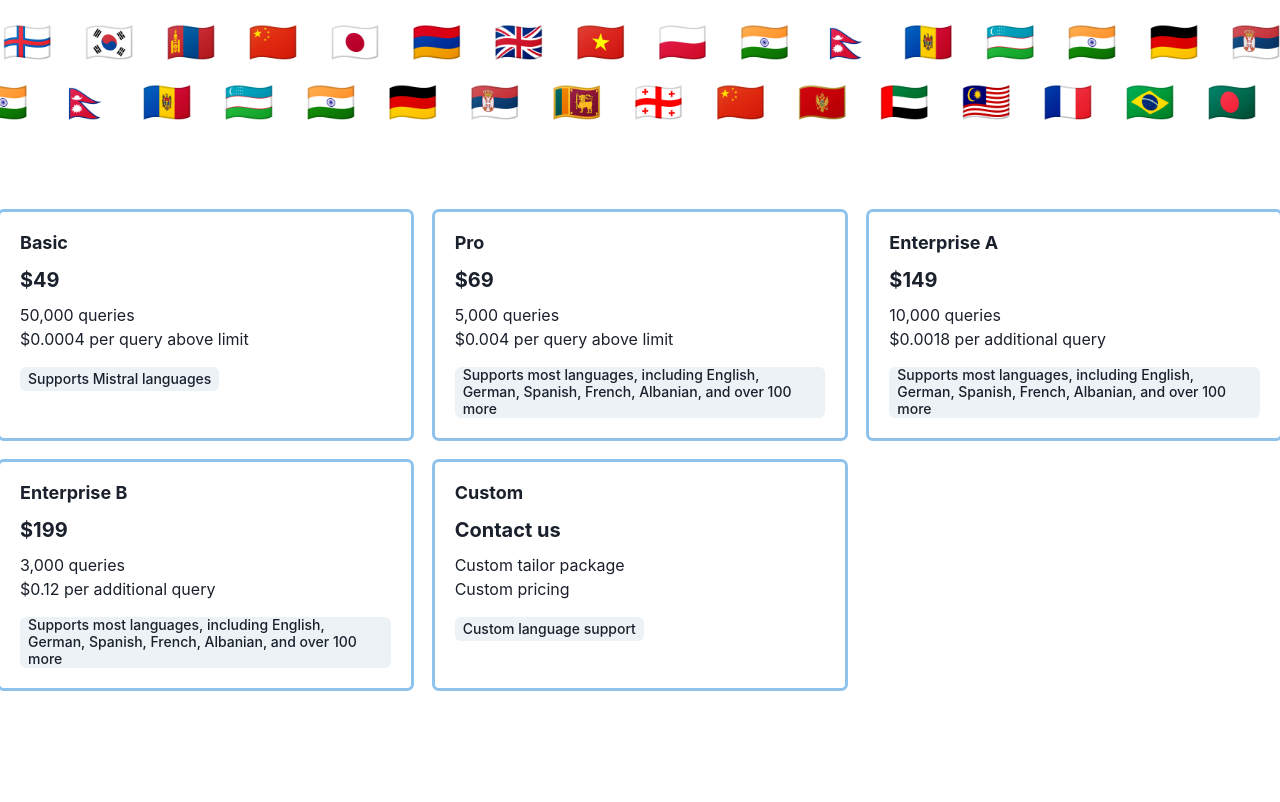
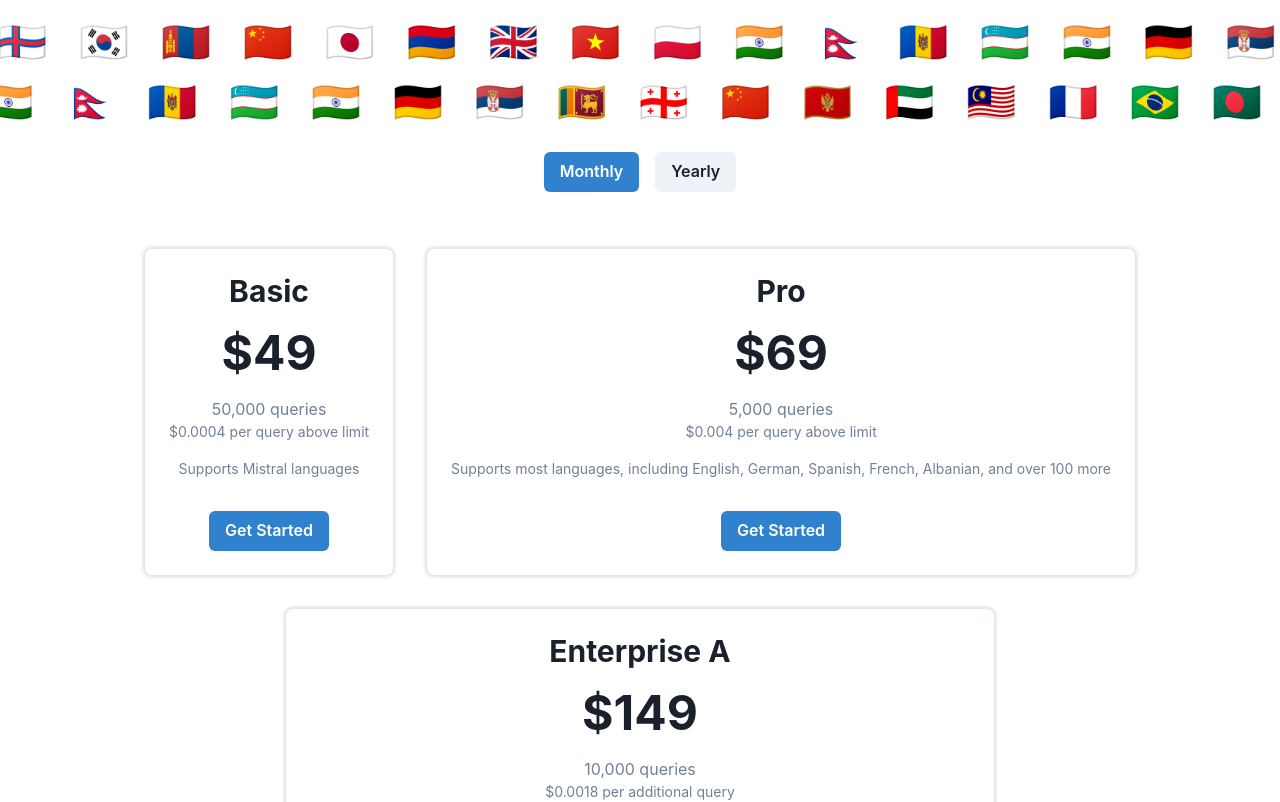
Before and after one commit to KleiAliaj/verbalchat, a Next.js app: page / in a window 1280 px wide. Shown: the part 1940-2742 px from the top of the page. Built offline with nearby package versions, Linux system fonts and the light colour scheme.

Commit message:
Update Timeline.js

```diff
--- a/components/Home/Timeline.js
+++ b/components/Home/Timeline.js
@@ -1,43 +1,88 @@
-import React from 'react';
+import React, { useState } from 'react';
 import {
   Box,
-  Grid,
+  Flex,
+  Text,
+  Button,
+  useColorModeValue,
   Heading,
-  Text,
-  useColorModeValue,
-  Tag
-} from "@chakra-ui/react";
-import { pricingPlans } from './__pricingDetails'; // Adjust the import path as necessary
+  Stack,
+  Badge,
+} from '@chakra-ui/react';
+import { pricingPlans } from './__pricingDetails'; // Import the pricing plans data
 
-const PricingComponent = () => {
-  const cardBgColor = useColorModeValue("white", "gray.700");
+// Function to calculate the yearly price
+const calculateYearlyPrice = (monthlyPrice) => {
+  const monthly = parseFloat(monthlyPrice.replace('$', ''));
+  const yearly = (monthly * 12) * 0.9; // 10% discount
+  return `$${yearly.toFixed(2)}`;
+};
+
+// Component for individual pricing cards
+const PricingCard = ({ plan, isMonthly }) => {
+  const boxShadowBase = '0 0 4px 0 rgba(0,0,0,0.2)';
+  const boxShadowHover = '0 8px 16px 0 rgba(0,0,0,0.2)';
+  const [shadow, setShadow] = useState(boxShadowBase);
+
+  const displayPrice = isMonthly ? plan.price : calculateYearlyPrice(plan.price);
 
   return (
-    <Box my="20">
-      <Grid templateColumns={["repeat(1, 1fr)", "repeat(3, 1fr)"]} gap={6}>
-        {pricingPlans.map((plan, index) => (
-          <Box
-            key={index}
-            p={5}
-            boxShadow="outline"
-            transition="ease-in-out"
-            transitionDuration="0.5s"
-            _hover={{ boxShadow: "2xl" }}
-            bgColor={cardBgColor}
-            borderRadius="base"
-          >
-            <Heading fontSize="lg">{plan.name}</Heading>
-            <Text fontSize="xl" fontWeight="bold" mt="3">
-              {plan.price}
-            </Text>
-            <Text fontSize="md" mt="2">{plan.queries}</Text>
-            <Text fontSize="md">{plan.additionalQueryCost}</Text>
-            <Tag size="md" mt="4">{plan.supportedLanguages}</Tag>
-          </Box>
-        ))}
-      </Grid>
+    <Box
+      borderWidth="1px"
+      borderRadius="lg"
+      p={6}
+      m={4}
+      bg={useColorModeValue('white', 'gray.700')}
+      boxShadow={shadow}
+      onMouseEnter={() => setShadow(boxShadowHover)}
+      onMouseLeave={() => setShadow(boxShadowBase)}
+      transition="box-shadow 0.2s ease-in-out"
+      textAlign="center"
+      position="relative"
+    >
+      {plan.isPopular && (
+        <Badge colorScheme="teal" position="absolute" top="1rem" right="1rem">
+          Most Popular
+        </Badge>
+      )}
+      <Heading as="h3" size="lg" mb={2}>{plan.name}</Heading>
+      <Text fontWeight="bold" fontSize="5xl" mb={2}>
+        {displayPrice}
+      </Text>
+      <Text fontSize="md" color="gray.500">{plan.queries}</Text>
+      <Text fontSize="sm" color="gray.500" mb={4}>{plan.additionalQueryCost}</Text>
+      <Text fontSize="sm" color="gray.500" mb={4}>{plan.supportedLanguages}</Text>
+      <Button
+        colorScheme={plan.isPopular ? 'teal' : 'blue'}
+        variant="solid"
+        size="md"
+        mt={4}
+        isFullWidth={true}
+        onClick={() => window.location.href = 'https://www.verbal.chat/contact'}
+      >
+        {plan.price.startsWith('Contact') ? 'Contact Us' : 'Get Started'}
+      </Button>
     </Box>
   );
 };
 
+// Main pricing component
+const PricingComponent = () => {
+  const [isMonthly, setIsMonthly] = useState(true);
+
+  return (
+    <Flex direction="column" align="center" p={5}>
+      <Stack direction={['column', 'row']} mb={10} spacing={4}>
+        <Button onClick={() => setIsMonthly(true)} colorScheme={isMonthly ? 'blue' : 'gray'}>Monthly</Button>
+        <Button onClick={() => setIsMonthly(false)} colorScheme={!isMonthly ? 'blue' : 'gray'}>Yearly</Button>
+      </Stack>
+      <Flex wrap="wrap" justify="center">
+        {pricingPlans.map((plan, index) => (
+          <PricingCard key={index} plan={plan} isMonthly={isMonthly} />
+        ))}
+      </Flex>
+    </Flex>
+  );
+};
+
 export default PricingComponent;
```
